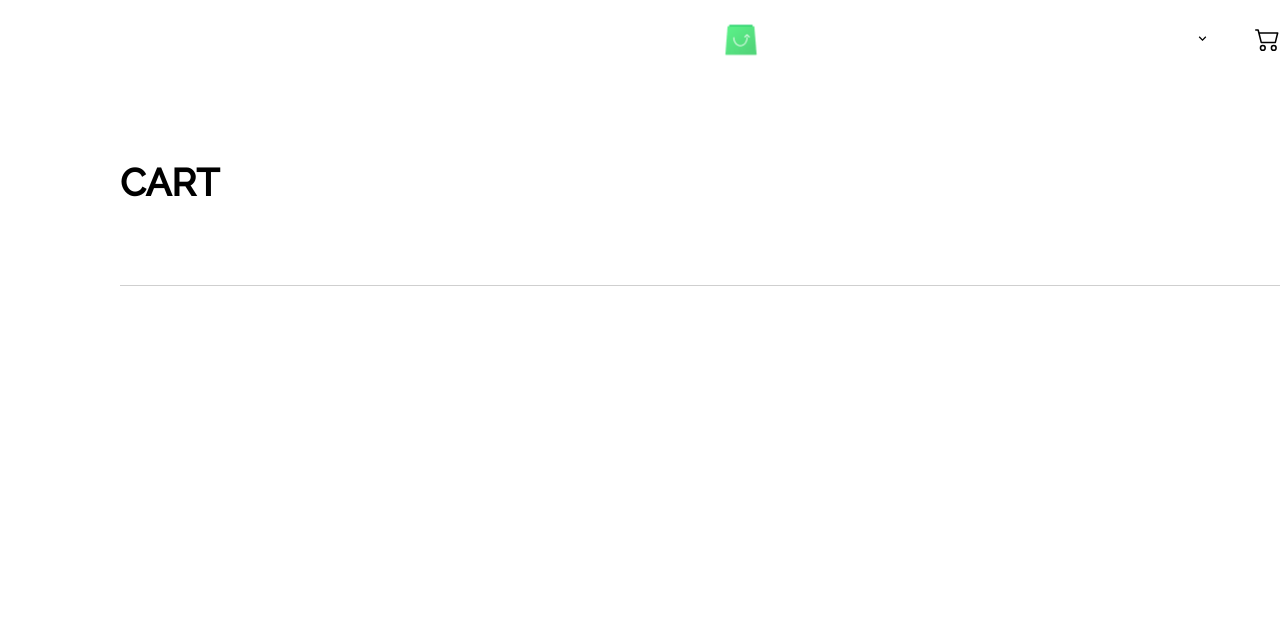
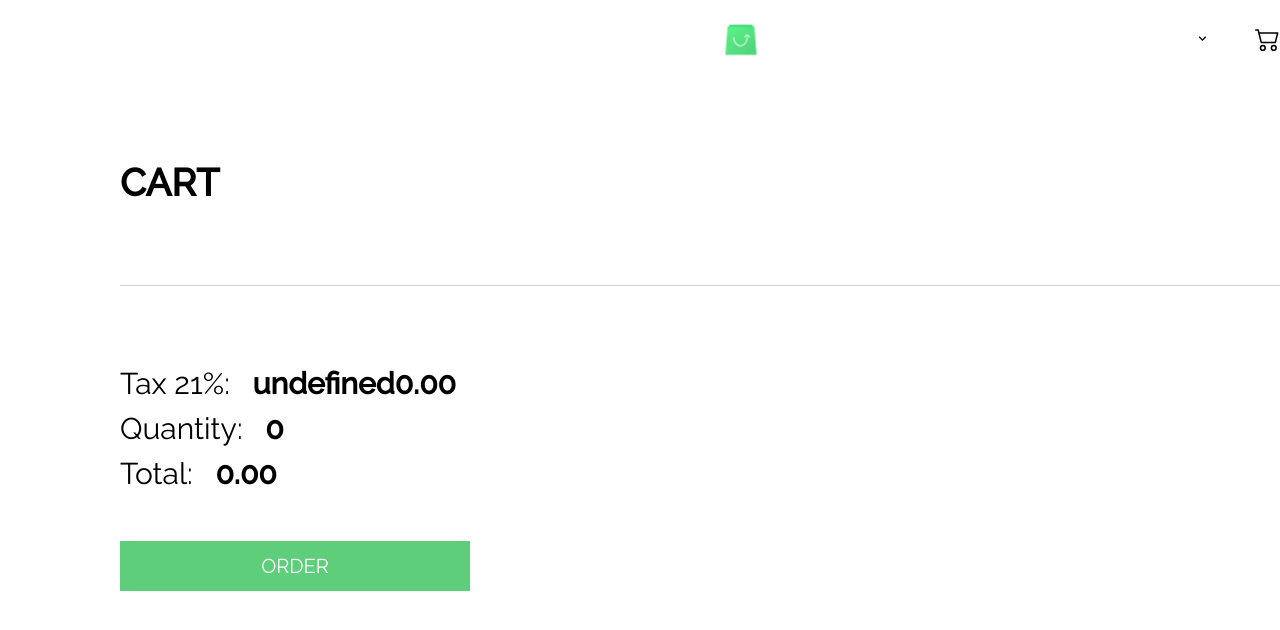
Before and after one commit to mateiahacks/marketing-website-mate-giorbelidze, a React (Create React App) app: page /cart in a window 1280 px wide. Shown: the top 630 px of the page. Built offline with nearby package versions, Linux system fonts and the light colour scheme.

Commit message:
storing cart in localstorage

```diff
--- a/src/App.js
+++ b/src/App.js
@@ -17,6 +17,10 @@ class App extends Component {
     this.props.fetchCurrencies();
   }
 
+  componentWillUnmount() {
+    localStorage.setItem("cart", this.props.cart);
+  }
+
   render() {
     return (
       <Router>
@@ -32,6 +36,7 @@ class App extends Component {
 
 const mapStateToProps = (state) => ({
   currencies: state.currencyReducer.currencies,
+  cart: state.cartReducer.cart,
 });
 
 const mapDispatchToProps = {
--- a/src/components/Detailed.css
+++ b/src/components/Detailed.css
@@ -155,10 +155,11 @@
 }
 
 .cart-products > h1 {
-    margin: 50px 0 30px 120px;
+    margin: 50px 120px 30px 120px;
     padding-bottom: 80px;
     font-size: 38px;
     border-bottom: 1px solid rgb(207, 207, 207);
+    min-width: 1200px;
 }
 
 .cart-product {
--- a/src/components/cart/Cart.js
+++ b/src/components/cart/Cart.js
@@ -2,10 +2,27 @@ import React, { Component } from "react";
 import { connect } from "react-redux";
 import Header from "../Header";
 import CartPageProduct from "./CartPageProduct";
+import "./CartWindowProduct.css";
 
 class Cart extends Component {
+  constructor(props) {
+    super(props);
+    this.state = {
+      tax: 21,
+    };
+  }
+
+  totalSum() {
+    const cart = this.props.cart;
+    const currs = this.props.currencies;
+    const curr = this.props.currency;
+    return cart
+      .map((p) => p?.quantity * p?.prices[currs.indexOf(curr)]?.amount)
+      .reduce((first, second) => first + second, 0);
+  }
+
   render() {
-    const { cart, totalQauntity, currency, currencies } = this.props;
+    const { cart, totalQuantity, currency, currencies } = this.props;
     return (
       <div className="d-flex">
         <Header />
@@ -15,6 +32,26 @@ class Cart extends Component {
             <CartPageProduct key={cart.indexOf(product)} prod={product} />
           ))}
         </div>
+        <div className="cart-sum">
+          <p>
+            Tax {this.state.tax}%:
+            <span>
+              {" " + currency.symbol}
+              {((this.state.tax / 100) * this.totalSum()).toFixed(2)}
+            </span>
+          </p>
+          <p>
+            Quantity: <span>{totalQuantity}</span>
+          </p>
+          <p>
+            Total:{" "}
+            <span>
+              {currency.symbol}
+              {this.totalSum().toFixed(2)}
+            </span>
+          </p>
+          <div id="order">ORDER</div>
+        </div>
       </div>
     );
   }
@@ -22,7 +59,7 @@ class Cart extends Component {
 
 const mapStateToProps = (state) => ({
   cart: state.cartReducer.cart,
-  totalQauntity: state.cartReducer.totalQauntity,
+  totalQuantity: state.cartReducer.totalQuantity,
   currency: state.currencyReducer.currency,
   currencies: state.currencyReducer.currencies,
 });
--- a/src/components/cart/CartPageProduct.js
+++ b/src/components/cart/CartPageProduct.js
@@ -2,6 +2,7 @@ import React, { Component } from "react";
 import { connect } from "react-redux";
 import { increase, decrease } from "../../actions/cartAction";
 import arrow from "../../images/right-arrow.png";
+import "./CartWindowProduct.css";
 
 class CartPageProduct extends Component {
   constructor(props) {
@@ -76,7 +77,7 @@ class CartPageProduct extends Component {
               <h1 id="name">{prod.name}</h1>
               <h2 id="cart-prod-price">
                 {currency.symbol}
-                {prod.prices[currencies.indexOf(currency)].amount}
+                {prod?.prices[currencies.indexOf(currency)]?.amount}
               </h2>
             </div>
             <div className="attributes">
--- a/src/components/cart/CartWindowProduct.css
+++ b/src/components/cart/CartWindowProduct.css
@@ -78,3 +78,122 @@
     object-fit: cover;
     object-position: center;
 }
+
+.cart-page-prod {
+    padding: 0 120px;
+}
+
+.page-info {
+    margin-left: 0;
+    padding-left: 0;
+}
+
+.page-info-header {
+    margin-left: 0;
+}
+.cart-products {
+    margin: auto;
+}
+
+.cart-products > h1 {
+    margin: 50px 120px 30px 120px;
+    padding-bottom: 80px;
+    font-size: 38px;
+    border-bottom: 1px solid rgb(207, 207, 207);
+    min-width: 1200px;
+}
+
+.cart-product {
+    margin-bottom: 50px;
+    padding-bottom: 50px;
+    min-width: 1200px;
+    border-bottom: 1px solid rgb(207, 207, 207);
+    display: flex;
+    justify-content: space-between;
+}
+
+#cart-prod-price {
+    margin-top: 20px;
+}
+
+.cart-prod-quantity {
+    display: flex;
+}
+
+.cart-prod-img {
+    width: 300px;
+    aspect-ratio: 1;
+    display: flex;
+    object-fit: cover;
+    object-position: center;
+    transform: translateX(-300px);
+}
+
+.cart-prod-img > img {
+    width: 300px;
+    aspect-ratio: 1;
+    display: flex;
+    object-fit: cover;
+    object-position: center;
+
+}
+
+.cart-gallery-container {
+    position: relative;
+    overflow: hidden;
+}
+
+
+.cart-page-pm {
+    width: 40px;
+    aspect-ratio: 1;
+    display: flex;
+    align-items: center;
+    justify-content: center;
+    font-size: 24px;
+    text-align: center;
+
+}
+
+.cart-page-quantity {
+    height: 300px;
+    margin-right: 30px;
+}
+
+.cart-prod-arrows {
+    position: absolute;
+    display: flex;
+    right: 0;
+    bottom: 0;
+    cursor: pointer;
+}
+
+#left-arrow {
+    transform: rotate(180deg);
+    margin-right: 10px;
+}
+
+.cart-sum {
+    font-size: 30px;
+    margin: 80px 0 200px 120px;
+}
+
+.cart-sum > p > span {
+    font-weight: 600;
+    margin-left: 15px;
+}
+
+.cart-sum > p {
+    margin-bottom: 10px;
+}
+
+#order {
+    width: 350px;
+    background: var(--c-primary);
+    padding: 13px 0;
+    text-align: center;
+    cursor: pointer;
+    font-size: 20px;
+    color: white;
+    margin-top: 50px;
+}
--- a/src/reducers/cartReducer.js
+++ b/src/reducers/cartReducer.js
@@ -23,11 +23,15 @@ function isObject(object) {
   return object != null && typeof object === "object";
 }
 
-const initialState = {
-  cart: [],
-  totalQuantity: 0,
-  totalCost: 0,
-};
+const initialState = localStorage.getItem("cart")
+  ? JSON.parse(localStorage.getItem("cart"))
+  : {
+      cart: [],
+      totalQuantity: 0,
+      totalCost: 0,
+    };
+
+let result = null;
 
 export default function (state = initialState, action) {
   switch (action.type) {
@@ -35,13 +39,15 @@ export default function (state = initialState, action) {
       for (let i = 0; i < state.cart.length; i++) {
         if (deepEqual(state.cart[i], action.payload)) return state;
       }
-      return {
+      result = {
         ...state,
         cart: [...state.cart, action.payload],
         totalQuantity: state.totalQuantity + 1,
       };
+      localStorage.setItem("cart", JSON.stringify(result));
+      return result;
     case "INCREASE":
-      return {
+      result = {
         ...state,
         cart: state.cart.map((p) =>
           deepEqual({ ...p, quantity: 0 }, { ...action.payload, quantity: 0 })
@@ -50,10 +56,12 @@ export default function (state = initialState, action) {
         ),
         totalQuantity: state.totalQuantity + 1,
       };
+      localStorage.setItem("cart", JSON.stringify(result));
+      return result;
     case "DECREASE":
       //If product quantity in cart appears 0 it will be removed from the cart
       if (action.payload.quantity === 0) {
-        return {
+        result = {
           ...state,
           cart: state.cart.filter(
             (p) =>
@@ -64,8 +72,10 @@ export default function (state = initialState, action) {
           ),
           totalQuantity: state.totalQuantity - 1,
         };
+        localStorage.setItem("cart", JSON.stringify(result));
+        return result;
       }
-      return {
+      result = {
         ...state,
         cart: state.cart.map((p) =>
           deepEqual({ ...p, quantity: 0 }, { ...action.payload, quantity: 0 })
@@ -74,6 +84,8 @@ export default function (state = initialState, action) {
         ),
         totalQuantity: state.totalQuantity - 1,
       };
+      localStorage.setItem("cart", JSON.stringify(result));
+      return result;
     default:
       return state;
   }
```
